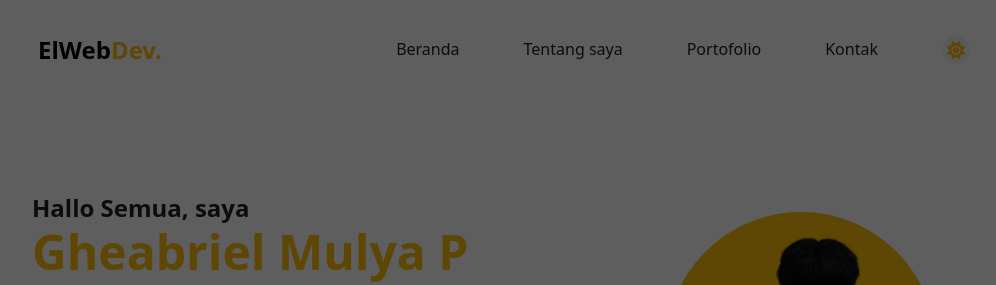
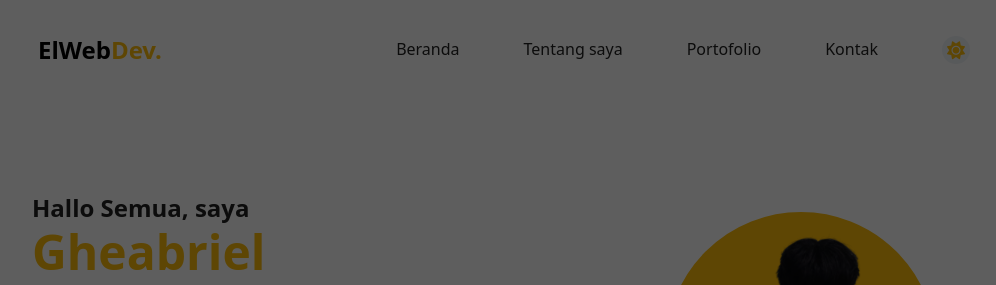
Before and after one commit to jesok11/Personall, a plain HTML site: page index.html in a window 1280 px wide. Shown: the top 285 px of the page, without its empty margins (134-1130 px from the left). Drawn offline with nearby package versions, Linux system fonts and the light colour scheme; a script that the page names is missing; a web font is replaced by a local one.

Commit message:
Update index.html

```diff
--- a/index.html
+++ b/index.html
@@ -250,7 +250,7 @@
                 <h1
                   class="mt-1 block text-5xl font-bold text-primary lg:text-5xl"
                 >
-                Gheabriel Mulya P
+                Gheabriel
                 </h1>
               </div>
               <h2
```
